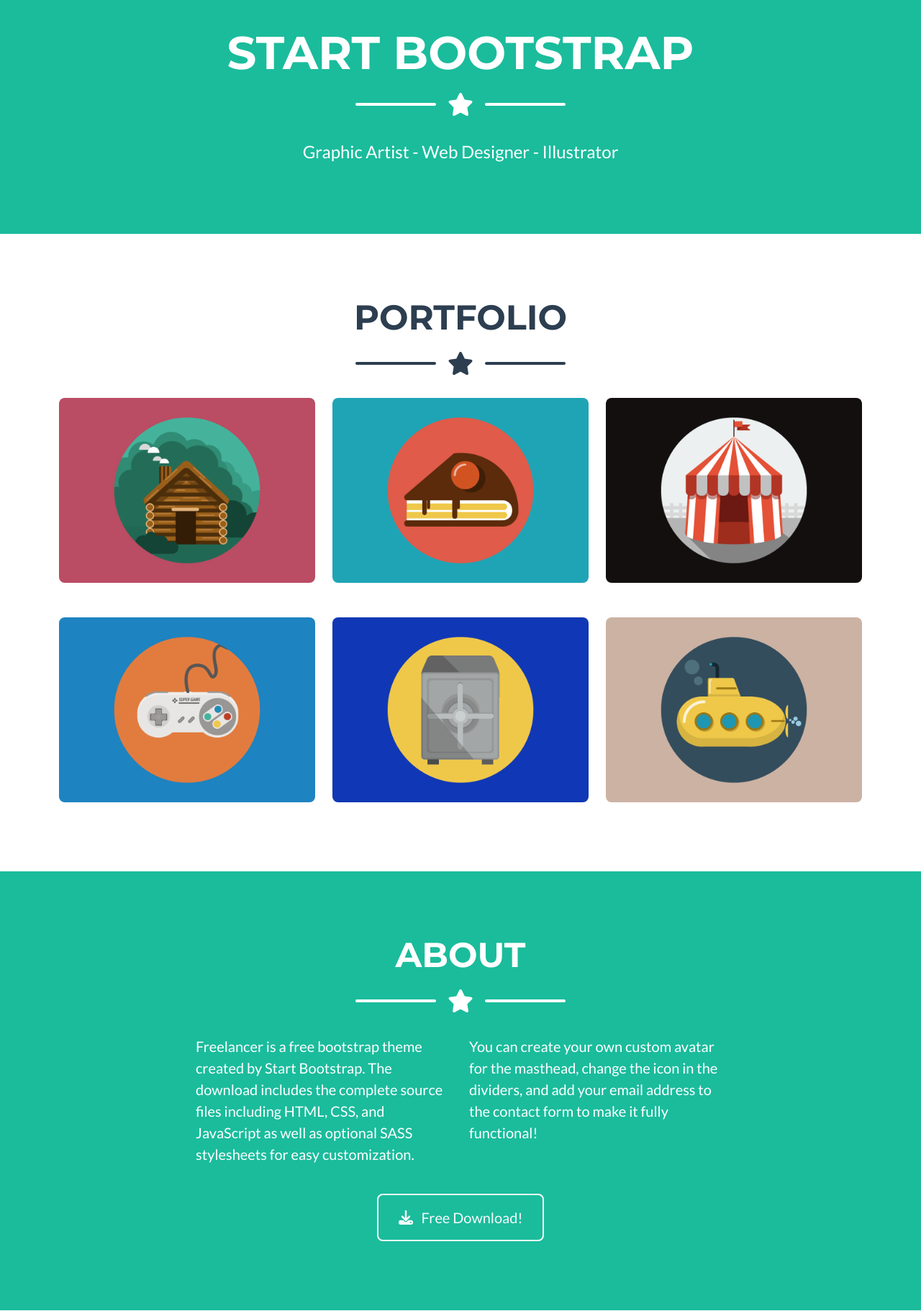
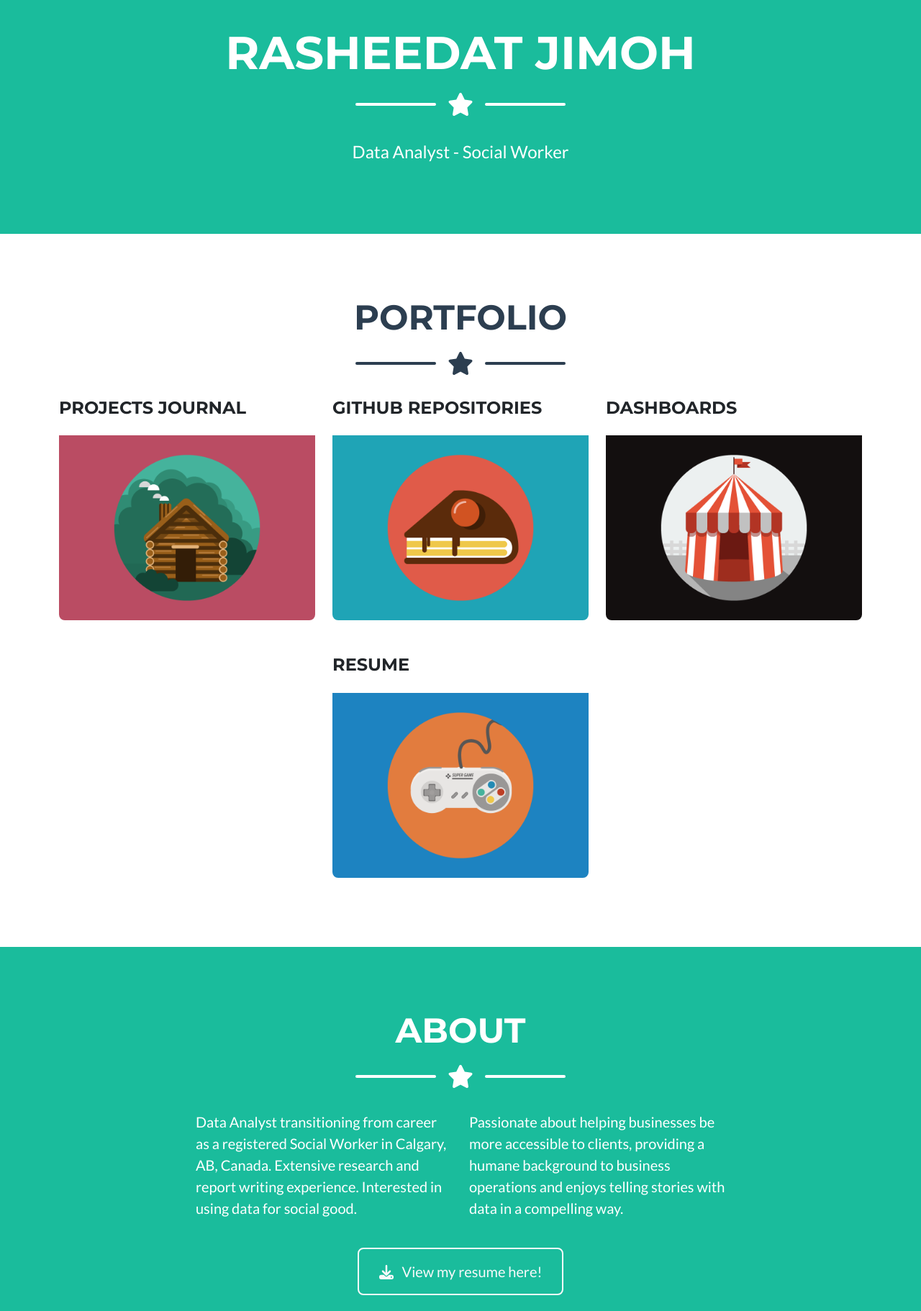
Before and after one commit to RasheedatJimoh/RasheedatJimoh, a plain HTML site: page index.html in a window 1280 px wide. Shown: the part 458-2280 px from the top of the page at 72% size. Drawn offline with nearby package versions, Linux system fonts and the light colour scheme.

Commit message:
Update index.html

```diff
--- a/index.html
+++ b/index.html
@@ -5,7 +5,7 @@
         <meta name="viewport" content="width=device-width, initial-scale=1, shrink-to-fit=no" />
         <meta name="description" content="" />
         <meta name="author" content="" />
-        <title>Freelancer - Start Bootstrap Theme</title>
+        <title>RasheedatJimoh</title>
         <!-- Favicon-->
         <link rel="icon" type="image/x-icon" href="assets/favicon.ico" />
         <!-- Font Awesome icons (free version)-->
@@ -20,7 +20,7 @@
         <!-- Navigation-->
         <nav class="navbar navbar-expand-lg bg-secondary text-uppercase fixed-top" id="mainNav">
             <div class="container">
-                <a class="navbar-brand" href="#page-top">Start Bootstrap</a>
+                <a class="navbar-brand" href="#page-top">vibranium</a>
                 <button class="navbar-toggler text-uppercase font-weight-bold bg-primary text-white rounded" type="button" data-bs-toggle="collapse" data-bs-target="#navbarResponsive" aria-controls="navbarResponsive" aria-expanded="false" aria-label="Toggle navigation">
                     Menu
                     <i class="fas fa-bars"></i>
@@ -40,7 +40,7 @@
                 <!-- Masthead Avatar Image-->
                 <img class="masthead-avatar mb-5" src="assets/img/avataaars.svg" alt="..." />
                 <!-- Masthead Heading-->
-                <h1 class="masthead-heading text-uppercase mb-0">Start Bootstrap</h1>
+                <h1 class="masthead-heading text-uppercase mb-0">Rasheedat Jimoh</h1>
                 <!-- Icon Divider-->
                 <div class="divider-custom divider-light">
                     <div class="divider-custom-line"></div>
@@ -48,7 +48,7 @@
                     <div class="divider-custom-line"></div>
                 </div>
                 <!-- Masthead Subheading-->
-                <p class="masthead-subheading font-weight-light mb-0">Graphic Artist - Web Designer - Illustrator</p>
+                <p class="masthead-subheading font-weight-light mb-0">Data Analyst - Social Worker</p>
             </div>
         </header>
         <!-- Portfolio Section-->
@@ -70,6 +70,7 @@
                             <div class="portfolio-item-caption d-flex align-items-center justify-content-center h-100 w-100">
                                 <div class="portfolio-item-caption-content text-center text-white"><i class="fas fa-plus fa-3x"></i></div>
                             </div>
+                            <h4 class="text-uppercase mb-4">Projects Journal</h4>
                             <img class="img-fluid" src="assets/img/portfolio/cabin.png" alt="..." />
                         </div>
                     </div>
@@ -79,6 +80,7 @@
                             <div class="portfolio-item-caption d-flex align-items-center justify-content-center h-100 w-100">
                                 <div class="portfolio-item-caption-content text-center text-white"><i class="fas fa-plus fa-3x"></i></div>
                             </div>
+                            <h4 class="text-uppercase mb-4">GitHub Repositories</h4>
                             <img class="img-fluid" src="assets/img/portfolio/cake.png" alt="..." />
                         </div>
                     </div>
@@ -88,6 +90,7 @@
                             <div class="portfolio-item-caption d-flex align-items-center justify-content-center h-100 w-100">
                                 <div class="portfolio-item-caption-content text-center text-white"><i class="fas fa-plus fa-3x"></i></div>
                             </div>
+                            <h4 class="text-uppercase mb-4">Dashboards</h4>
                             <img class="img-fluid" src="assets/img/portfolio/circus.png" alt="..." />
                         </div>
                     </div>
@@ -97,27 +100,28 @@
                             <div class="portfolio-item-caption d-flex align-items-center justify-content-center h-100 w-100">
                                 <div class="portfolio-item-caption-content text-center text-white"><i class="fas fa-plus fa-3x"></i></div>
                             </div>
+                            <h4 class="text-uppercase mb-4">Resume</h4>
                             <img class="img-fluid" src="assets/img/portfolio/game.png" alt="..." />
                         </div>
                     </div>
                     <!-- Portfolio Item 5-->
-                    <div class="col-md-6 col-lg-4 mb-5 mb-md-0">
+                    <!--<div class="col-md-6 col-lg-4 mb-5 mb-md-0">
                         <div class="portfolio-item mx-auto" data-bs-toggle="modal" data-bs-target="#portfolioModal5">
                             <div class="portfolio-item-caption d-flex align-items-center justify-content-center h-100 w-100">
                                 <div class="portfolio-item-caption-content text-center text-white"><i class="fas fa-plus fa-3x"></i></div>
                             </div>
                             <img class="img-fluid" src="assets/img/portfolio/safe.png" alt="..." />
                         </div>
-                    </div>
+                    </div>-->
                     <!-- Portfolio Item 6-->
-                    <div class="col-md-6 col-lg-4">
+                    <!--<div class="col-md-6 col-lg-4">
                         <div class="portfolio-item mx-auto" data-bs-toggle="modal" data-bs-target="#portfolioModal6">
                             <div class="portfolio-item-caption d-flex align-items-center justify-content-center h-100 w-100">
                                 <div class="portfolio-item-caption-content text-center text-white"><i class="fas fa-plus fa-3x"></i></div>
                             </div>
                             <img class="img-fluid" src="assets/img/portfolio/submarine.png" alt="..." />
                         </div>
-                    </div>
+                    </div>-->
                 </div>
             </div>
         </section>
@@ -134,14 +138,14 @@
                 </div>
                 <!-- About Section Content-->
                 <div class="row">
-                    <div class="col-lg-4 ms-auto"><p class="lead">Freelancer is a free bootstrap theme created by Start Bootstrap. The download includes the complete source files including HTML, CSS, and JavaScript as well as optional SASS stylesheets for easy customization.</p></div>
-                    <div class="col-lg-4 me-auto"><p class="lead">You can create your own custom avatar for the masthead, change the icon in the dividers, and add your email address to the contact form to make it fully functional!</p></div>
+                    <div class="col-lg-4 ms-auto"><p class="lead">Data Analyst transitioning from career as a registered Social Worker in Calgary, AB, Canada. Extensive research and report writing experience. Interested in using data for social good.</p></div>
+                    <div class="col-lg-4 me-auto"><p class="lead">Passionate about helping businesses be more accessible to clients, providing a humane background to business operations and enjoys telling stories with data in a compelling way.</p></div>
                 </div>
                 <!-- About Section Button-->
                 <div class="text-center mt-4">
-                    <a class="btn btn-xl btn-outline-light" href="https://startbootstrap.com/theme/freelancer/">
+                    <a class="btn btn-xl btn-outline-light" href="Rasheedat-Jimoh-resume.pdf">
                         <i class="fas fa-download me-2"></i>
-                        Free Download!
+                        View my resume here!
                     </a>
                 </div>
             </div>
@@ -225,28 +229,26 @@
                     <div class="col-lg-4 mb-5 mb-lg-0">
                         <h4 class="text-uppercase mb-4">Location</h4>
                         <p class="lead mb-0">
-                            2215 John Daniel Drive
-                            <br />
-                            Clark, MO 65243
+                            Calgary,AB.
                         </p>
                     </div>
                     <!-- Footer Social Icons-->
                     <div class="col-lg-4 mb-5 mb-lg-0">
                         <h4 class="text-uppercase mb-4">Around the Web</h4>
-                        <a class="btn btn-outline-light btn-social mx-1" href="#!"><i class="fab fa-fw fa-facebook-f"></i></a>
-                        <a class="btn btn-outline-light btn-social mx-1" href="#!"><i class="fab fa-fw fa-twitter"></i></a>
-                        <a class="btn btn-outline-light btn-social mx-1" href="#!"><i class="fab fa-fw fa-linkedin-in"></i></a>
-                        <a class="btn btn-outline-light btn-social mx-1" href="#!"><i class="fab fa-fw fa-dribbble"></i></a>
+                        <!--<a class="btn btn-outline-light btn-social mx-1" href="#!"><i class="fab fa-fw fa-facebook-f"></i></a>-->
+                        <a class="btn btn-outline-light btn-social mx-1" href="https://twitter.com/sheedahxii?s=21&t=jqGWuEOXLHM1NoMjtbtXsA"><i class="fab fa-fw fa-twitter"></i></a>
+                        <a class="btn btn-outline-light btn-social mx-1" href="https://www.linkedin.com/in/rasheedat-jimoh-365068173/"><i class="fab fa-fw fa-linkedin-in"></i></a>
+                        <!--<a class="btn btn-outline-light btn-social mx-1" href="#!"><i class="fab fa-fw fa-dribbble"></i></a>-->
                     </div>
                     <!-- Footer About Text-->
-                    <div class="col-lg-4">
+                   <!--<div class="col-lg-4">
                         <h4 class="text-uppercase mb-4">About Freelancer</h4>
                         <p class="lead mb-0">
                             Freelance is a free to use, MIT licensed Bootstrap theme created by
                             <a href="http://startbootstrap.com">Start Bootstrap</a>
                             .
                         </p>
-                    </div>
+                    </div>-->
                 </div>
             </div>
         </footer>
```
Also changed, not shown: 1 other file.
